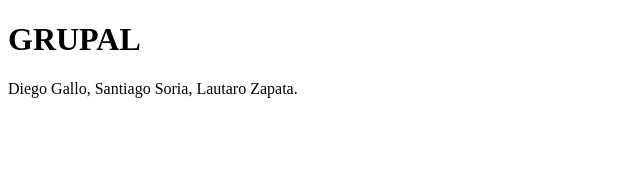
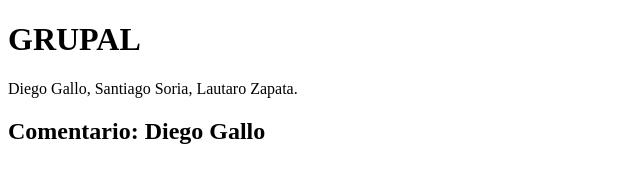
Before and after one commit to LautaroZapata/Entrega-Grupal-4-8-2022, a plain HTML site: page index.html in a window 1280 px wide. Shown: the whole page, without its empty margins (0-640 px from the left). Drawn offline with Linux system fonts and the light colour scheme.

Commit message:
comentario DG

```diff
--- a/index.html
+++ b/index.html
@@ -9,5 +9,6 @@
 <body>
     <h1>GRUPAL</h1>
     <p>Diego Gallo, Santiago Soria, Lautaro Zapata.</p>
+    <h2>Comentario: Diego Gallo</h2>
 </body>
 </html>
```
